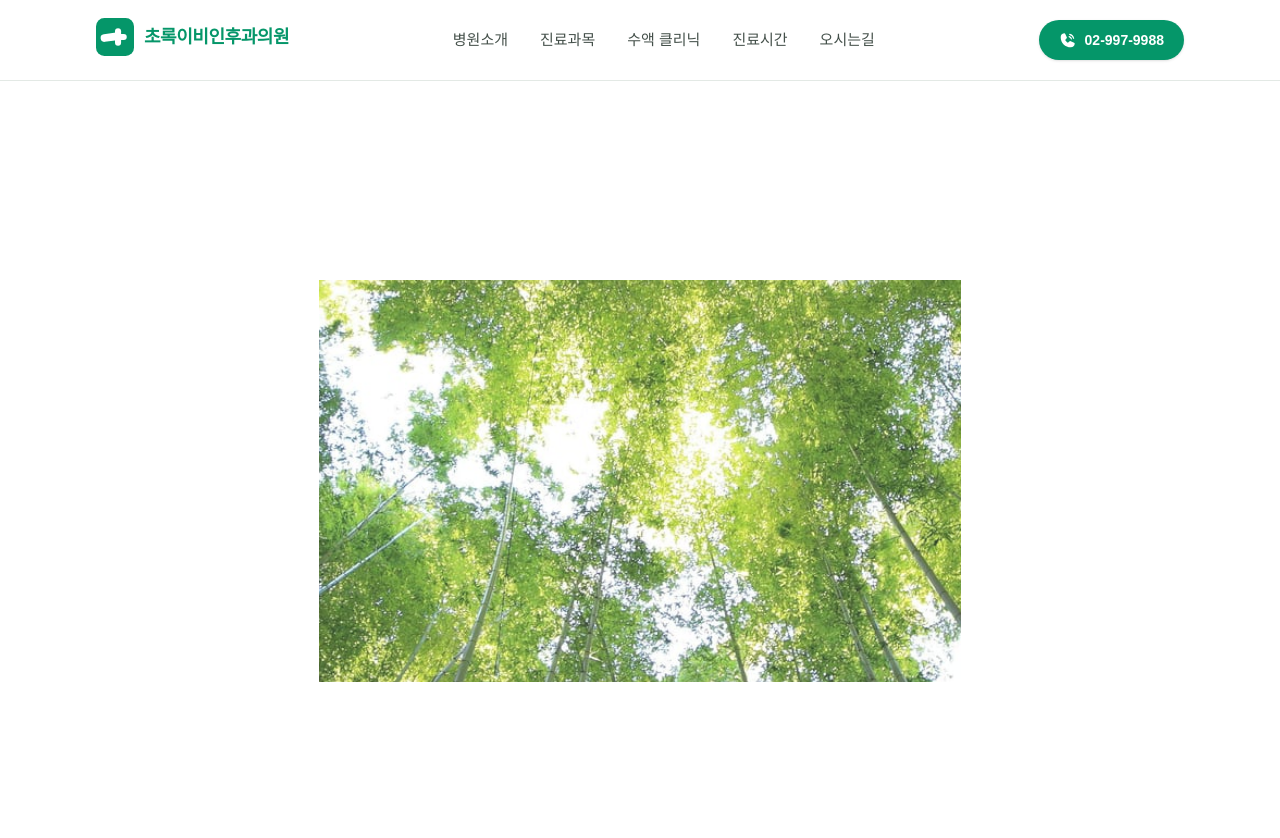
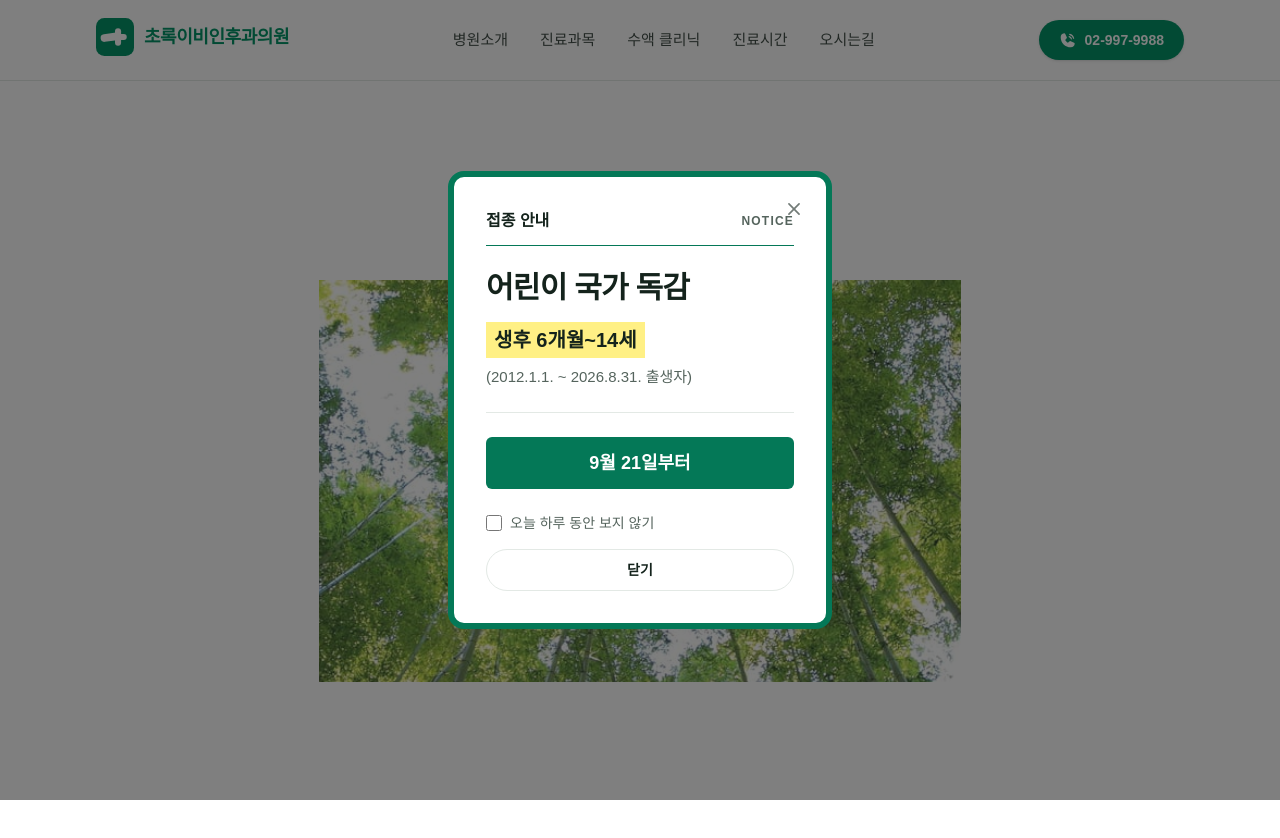
Before and after one commit to jhw0706-lang/chorokent, a Next.js app: page / in a window 1280 px wide. Shown: the top 838 px of the page. Built offline with nearby package versions, Linux system fonts and the light colour scheme; a web font is replaced by a local one.

Commit message:
어린이 국가 독감 접종 안내 팝업 추가
첫 방문 시 접종 대상/기간 안내 모달을 노출하고,
'오늘 하루 동안 보지 않기' 체크 시 당일 재노출을 막는다.

Co-Authored-By: Claude Sonnet 5 <noreply@anthropic.com>

```diff
--- a/src/app/page.tsx
+++ b/src/app/page.tsx
@@ -7,11 +7,13 @@ import Hours from "@/components/Hours";
 import Location from "@/components/Location";
 import Footer from "@/components/Footer";
 import FloatingActions from "@/components/FloatingActions";
+import NoticeModal from "@/components/NoticeModal";
 import SmoothScrollHero from "@/components/ui/smooth-scroll-hero";
 
 export default function Home() {
   return (
     <>
+      <NoticeModal />
       <Header />
       <main className="flex-1">
         <SmoothScrollHero
--- /dev/null
+++ b/src/components/NoticeModal.tsx
@@ -0,0 +1,103 @@
+"use client";
+
+import { useEffect, useState } from "react";
+import { XIcon } from "@phosphor-icons/react";
+
+const DISMISS_KEY = "chorokent-notice-dismissed-date";
+
+export default function NoticeModal() {
+  const [open, setOpen] = useState(false);
+  const [hideToday, setHideToday] = useState(false);
+
+  useEffect(() => {
+    try {
+      const today = new Date().toDateString();
+      if (localStorage.getItem(DISMISS_KEY) !== today) {
+        setOpen(true);
+      }
+    } catch {
+      setOpen(true);
+    }
+  }, []);
+
+  const handleClose = () => {
+    if (hideToday) {
+      try {
+        localStorage.setItem(DISMISS_KEY, new Date().toDateString());
+      } catch {}
+    }
+    setOpen(false);
+  };
+
+  if (!open) return null;
+
+  return (
+    <div
+      className="fixed inset-0 z-[60] flex items-center justify-center bg-black/50 p-5"
+      role="dialog"
+      aria-modal="true"
+      aria-labelledby="notice-modal-heading"
+      onClick={handleClose}
+    >
+      <div
+        className="relative w-full max-w-sm rounded-2xl border-[6px] border-accent-dark bg-white p-7 sm:p-8"
+        onClick={(e) => e.stopPropagation()}
+      >
+        <button
+          type="button"
+          onClick={handleClose}
+          aria-label="팝업 닫기"
+          className="absolute right-4 top-4 inline-flex h-8 w-8 items-center justify-center rounded-full text-foreground/60 transition-colors hover:bg-background-soft hover:text-foreground"
+        >
+          <XIcon size={18} weight="bold" aria-hidden />
+        </button>
+
+        <div className="flex items-center justify-between">
+          <p className="text-base font-bold text-foreground">접종 안내</p>
+          <p className="text-xs font-semibold tracking-widest text-muted-foreground">
+            NOTICE
+          </p>
+        </div>
+        <div className="mt-3 h-px bg-accent-dark" />
+
+        <h2
+          id="notice-modal-heading"
+          className="mt-6 text-3xl font-black tracking-tight text-foreground"
+        >
+          어린이 국가 독감
+        </h2>
+
+        <p className="mt-4 inline-block bg-yellow-200 px-2 py-1 text-xl font-bold text-foreground">
+          생후 6개월~14세
+        </p>
+        <p className="mt-2 text-[15px] text-muted-foreground">
+          (2012.1.1. ~ 2026.8.31. 출생자)
+        </p>
+
+        <div className="mt-6 h-px bg-border" />
+
+        <div className="mt-6 rounded-md bg-accent-dark px-5 py-3 text-center text-lg font-extrabold text-white">
+          9월 21일부터
+        </div>
+
+        <label className="mt-6 flex cursor-pointer items-center gap-2 text-sm text-muted-foreground">
+          <input
+            type="checkbox"
+            checked={hideToday}
+            onChange={(e) => setHideToday(e.target.checked)}
+            className="h-4 w-4 rounded border-border accent-accent-dark"
+          />
+          오늘 하루 동안 보지 않기
+        </label>
+
+        <button
+          type="button"
+          onClick={handleClose}
+          className="mt-4 w-full rounded-full border border-border py-2.5 text-sm font-semibold text-foreground transition-colors hover:bg-background-soft"
+        >
+          닫기
+        </button>
+      </div>
+    </div>
+  );
+}
```
